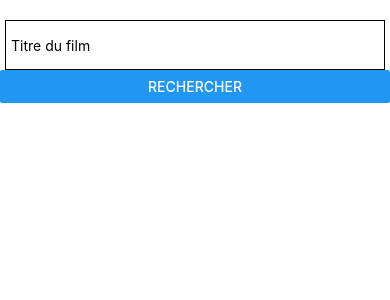
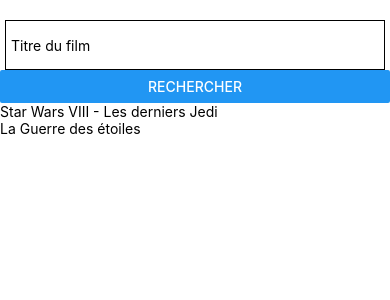
Before and after one commit to Fadddddd/React_Moviesandme, a React Native app: screen / in a window 390 px wide. Shown: the top 300 px of the page. Built offline with nearby package versions, Linux system fonts and the light colour scheme.

Commit message:
découverte des keys

```diff
--- /dev/null
+++ b/Helpers/filmData.js
@@ -0,0 +1,24 @@
+let films = [
+  {
+    id: 181808,
+    vote_average: 7.2,
+    title: 'Star Wars VIII - Les derniers Jedi',
+    poster_path: '',
+    original_title: 'Star Wars: The Last Jedi',
+    overview:
+      'Nouvel épisode de la saga. Les héros du Réveil de la force rejoignent les figures légendaires de la galaxie dans une aventure épique qui révèle des secrets ancestraux sur la Force et entraîne de choquantes révélations sur le passé…',
+    release_date: '2017-12-13',
+  },
+  {
+    id: 181809,
+    vote_average: 8.1,
+    title: 'La Guerre des étoiles',
+    poster_path: '',
+    original_title: 'Star Wars',
+    overview:
+      "Il y a bien longtemps, dans une galaxie très lointaine... La guerre civile fait rage entre l'Empire galactique et l'Alliance rebelle. Capturée par les troupes de choc de l'Empereur menées par le sombre et impitoyable Dark Vador, la princesse Leia Organa dissimule les plans de l’Étoile Noire, une station spatiale invulnérable, à son droïde R2-D2 avec pour mission de les remettre au Jedi Obi-Wan Kenobi. Accompagné de son fidèle compagnon, le droïde de protocole C-3PO, R2-D2 s'échoue sur la planète Tatooine et termine sa quête chez le jeune Luke Skywalker. Rêvant de devenir pilote mais confiné aux travaux de la ferme, ce dernier se lance à la recherche de ce mystérieux Obi-Wan Kenobi, devenu ermite au cœur des montagnes désertiques de Tatooine...",
+    release_date: '1977-05-25',
+  },
+]
+
+export default films
--- /dev/null
+++ b/components/FilmItem.js
@@ -0,0 +1,16 @@
+import React from 'react'
+import {View, Text} from 'react-native'
+
+class FilmItem extends React.Component {
+    render() {
+        const film = this.props.film
+        console.log(this.props.film.title)
+        return (
+            <View >
+                <Text>{film.title}</Text>
+            </View>
+        )
+    }
+}
+
+export default FilmItem
--- a/components/search.js
+++ b/components/search.js
@@ -1,23 +1,46 @@
-// Components/Search.js
+//Components/Search.js
 import React from 'react'
-import { View, TextInput, Button } from 'react-native'
+import { FlatList, View, TextInput, Button, StyleSheet } from 'react-native'
+import films from '../Helpers/filmData'
+import FilmItem from './FilmItem'
 
+const styles = StyleSheet.create({
+  main_container: {
+    marginTop: 20,
+    flex: 1,
+  },
+  textinput: {
+    marginLeft: 5,
+    marginRight: 5,
+    height: 50,
+    borderColor: '#000000',
+    borderWidth: 1,
+    paddingLeft: 5,
+  },
+  loading_container: {
+    position: 'absolute',
+    left: 0,
+    right: 0,
+    top: 100,
+    bottom: 0,
+    alignItems: 'center',
+    justifyContent: 'center',
+  },
+})
 
 class Search extends React.Component {
     render() {
         return (
-            <View style={{ marginTop: 20 }}>
-                <TextInput
-                style={{
-                marginLeft: 5,
-                marginRight: 5,
-                height: 50,
-                borderColor: '#000000',
-                borderWidth: 1,
-                paddingLeft: 5,
-                }}
-                placeholder='Titre du film' />
-                <Button title='Rechercher' onPress={() => { }} />
+            <View style={styles.main_container}>
+            <TextInput style={styles.textinput} placeholder="Titre du film" />
+                <Button title="Rechercher" onPress={() => { }} />
+                <View>
+            <FlatList
+                    data={films}
+                    keyExtractor={(item) => item.id.toString()}
+                   renderItem={({ item }) => <FilmItem film={item} />} />
+
+                    </View>
             </View>
         )
     }
```
